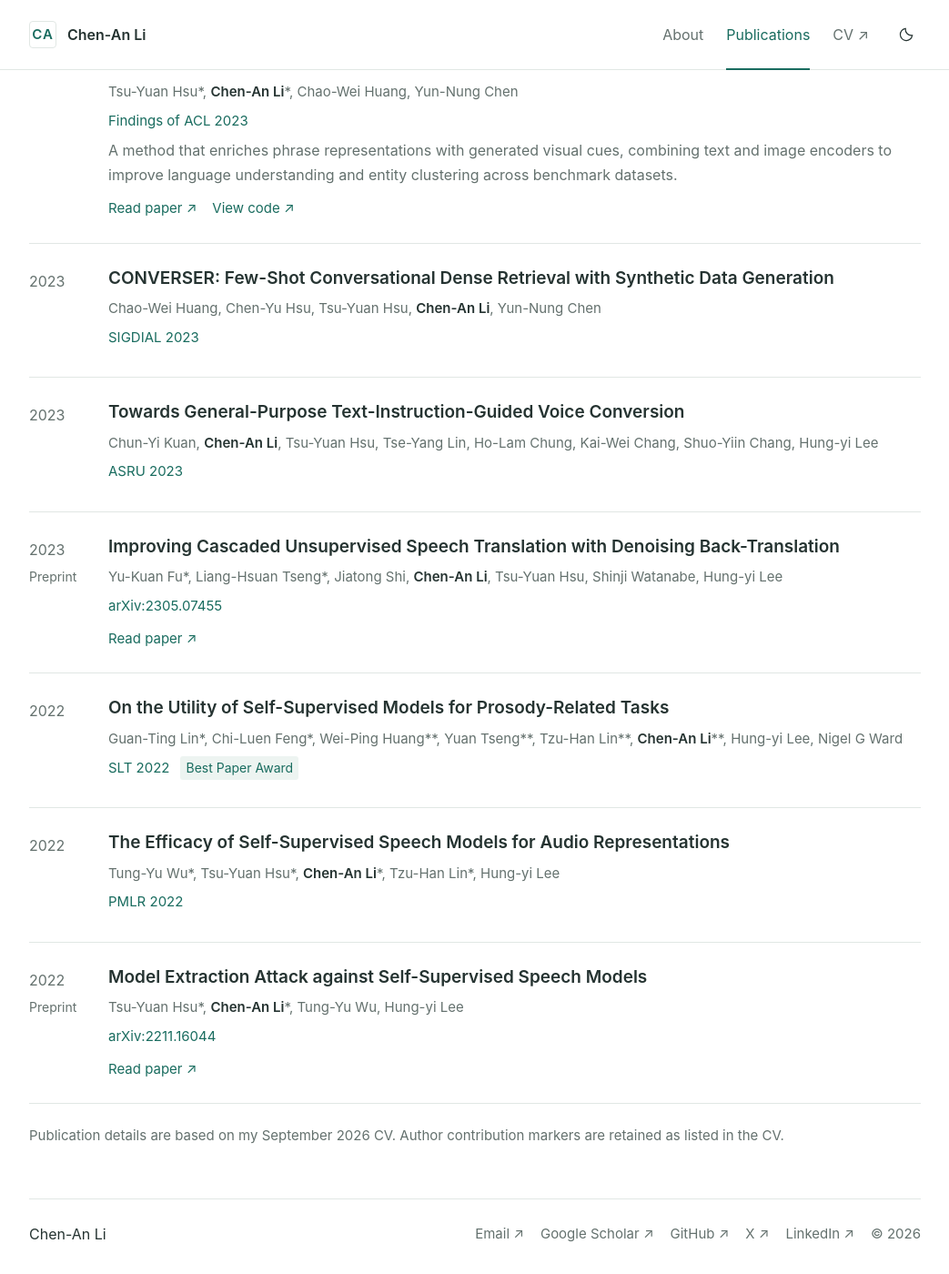
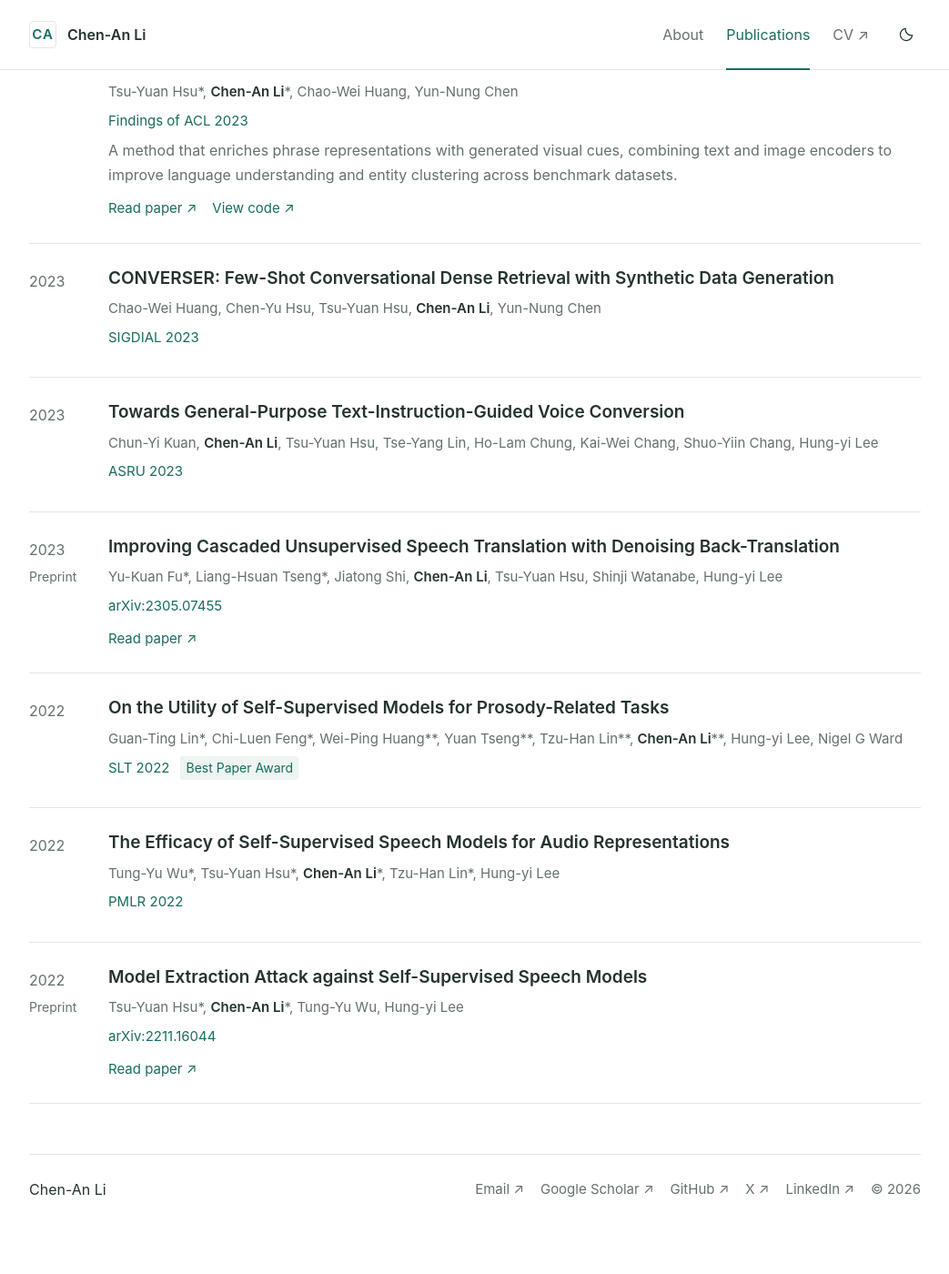
Before and after one commit to lca0503/lca0503.github.io, a Jekyll site: the page built from publications.html, in a window 1280 px wide and 1400 px high, scrolled down 2969 px. Shown: the whole window at 91% size, without its empty margins (118-1161 px from the left). Built offline with Jekyll 4.4.1, drawn with Linux system fonts in a browser that asks for light colours; after the commit the page ends 4321 px from its top, so only the background shows below that.

Commit message:
Update Site source

```diff
--- a/_layouts/default.html
+++ b/_layouts/default.html
@@ -15,9 +15,12 @@
     <link rel="stylesheet" href="{{ '/assets/style.css' | relative_url }}">
     <script>
       try {
-        const saved = localStorage.getItem('theme');
-        document.documentElement.dataset.theme = saved || (matchMedia('(prefers-color-scheme: dark)').matches ? 'dark' : 'light');
-      } catch (_) {}
+        const savedTheme = localStorage.getItem('theme');
+        const prefersDark = matchMedia('(prefers-color-scheme: dark)').matches;
+        document.documentElement.dataset.theme = savedTheme || (prefersDark ? 'dark' : 'light');
+      } catch {
+        // Browser storage may be disabled.
+      }
     </script>
     <script src="{{ '/assets/site.js' | relative_url }}" defer></script>
   </head>
--- a/assets/site.js
+++ b/assets/site.js
@@ -16,8 +16,8 @@
 
       try {
         localStorage.setItem('theme', root.dataset.theme);
-      } catch (_) {
-        // Theme switching still works when browser storage is unavailable.
+      } catch {
+        // Browser storage may be disabled.
       }
 
       updateLabel();
--- a/assets/style.css
+++ b/assets/style.css
@@ -18,7 +18,7 @@
   color-scheme: light;
 }
 
-:root[data-theme=dark] {
+:root[data-theme='dark'] {
   --bg: #18201e;
   --surface: #202b27;
   --text: #e4ebe7;
@@ -91,12 +91,12 @@ h3 {
 
 h1 {
   font-size: var(--heading-page);
-  letter-spacing: -.035em;
+  letter-spacing: -0.035em;
 }
 
 h2 {
   font-size: var(--heading-section);
-  letter-spacing: -.02em;
+  letter-spacing: -0.02em;
 }
 
 h3 {
@@ -136,7 +136,7 @@ strong {
   top: 12px;
 }
 
-/* Shared navigation and page frame. */
+/* Layout */
 
 .site-header {
   border-bottom: 1px solid var(--line);
@@ -172,7 +172,7 @@ strong {
 
 .wordmark-symbol {
   font-size: var(--text-meta);
-  letter-spacing: .06em;
+  letter-spacing: 0.06em;
   color: var(--accent);
   width: 30px;
   height: 30px;
@@ -234,11 +234,11 @@ nav > a[aria-current]::after {
   display: none;
 }
 
-[data-theme=dark] .sun {
+[data-theme='dark'] .sun {
   display: block;
 }
 
-[data-theme=dark] .moon {
+[data-theme='dark'] .moon {
   display: none;
 }
 
@@ -278,7 +278,7 @@ nav > a[aria-current]::after {
   color: var(--muted);
 }
 
-/* Home: biography and photograph. */
+/* Home */
 
 .intro {
   display: grid;
@@ -405,7 +405,7 @@ nav > a[aria-current]::after {
   margin: 0;
 }
 
-/* Publications use one shared template on both pages. */
+/* Publications */
 
 .publication-list {
   border-top: 1px solid var(--line);
@@ -527,7 +527,7 @@ nav > a[aria-current]::after {
   white-space: nowrap;
 }
 
-.filter-buttons button[aria-pressed=true] {
+.filter-buttons button[aria-pressed='true'] {
   background: var(--accent-soft);
   color: var(--accent);
   border-color: var(--line);
@@ -581,18 +581,10 @@ nav > a[aria-current]::after {
   color: var(--muted);
 }
 
-.result-count,
-.publication-note {
+.result-count {
   color: var(--muted);
   font-size: var(--text-meta);
-}
-
-.result-count {
   margin-bottom: 14px;
-}
-
-.publication-note {
-  margin: 22px 0 0;
 }
 
 .empty-state {
@@ -823,7 +815,7 @@ nav > a[aria-current]::after {
   }
 
   :root,
-  :root[data-theme=dark] {
+  :root[data-theme='dark'] {
     --bg: #fff;
     --text: #000;
     --muted: #444;
--- a/publications.html
+++ b/publications.html
@@ -54,7 +54,3 @@ description: Publications and preprints by Chen-An Li in speech, language, and m
   <p>Try another title, author, venue, or year.</p>
   <button type="button" id="reset-search">Clear search and filters</button>
 </div>
-<p class="publication-note">
-  Publication details are based on my September 2026 CV.
-  Author contribution markers are retained as listed in the CV.
-</p>
```
Also changed, not shown: README.md, assets/favicon.svg.
